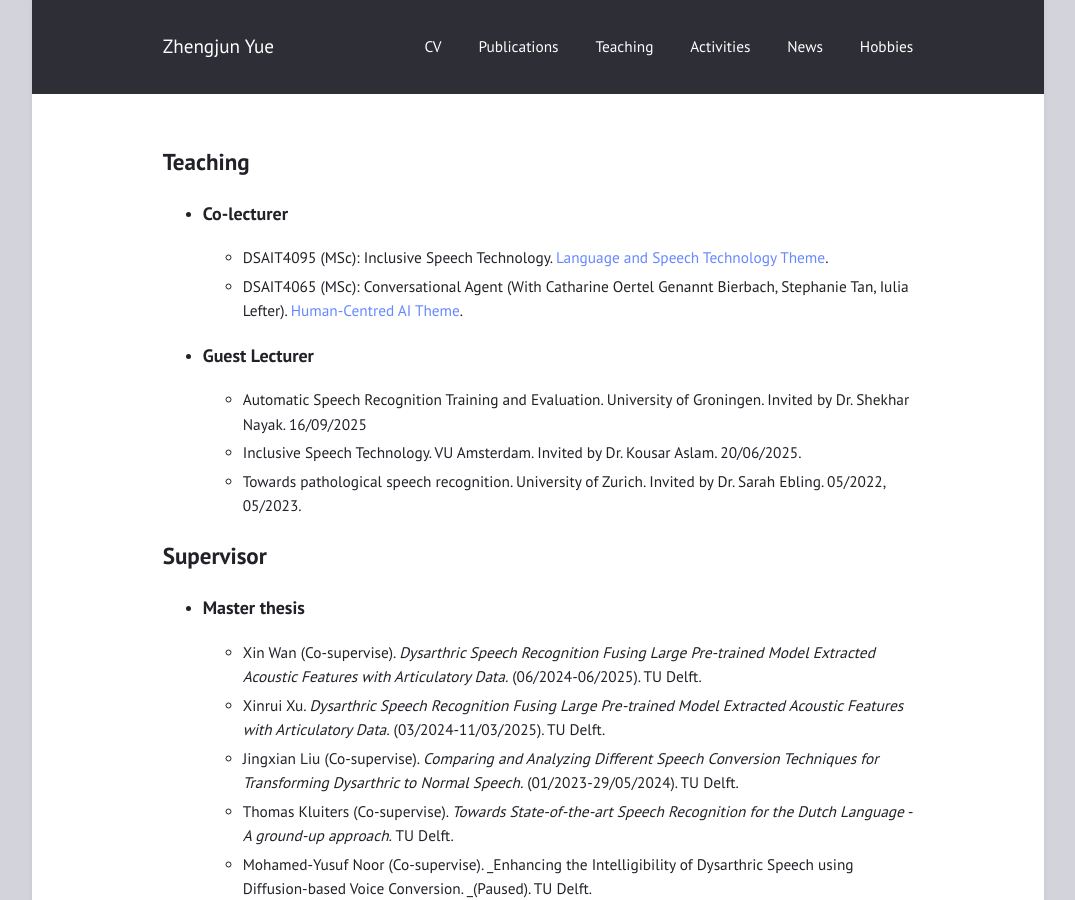
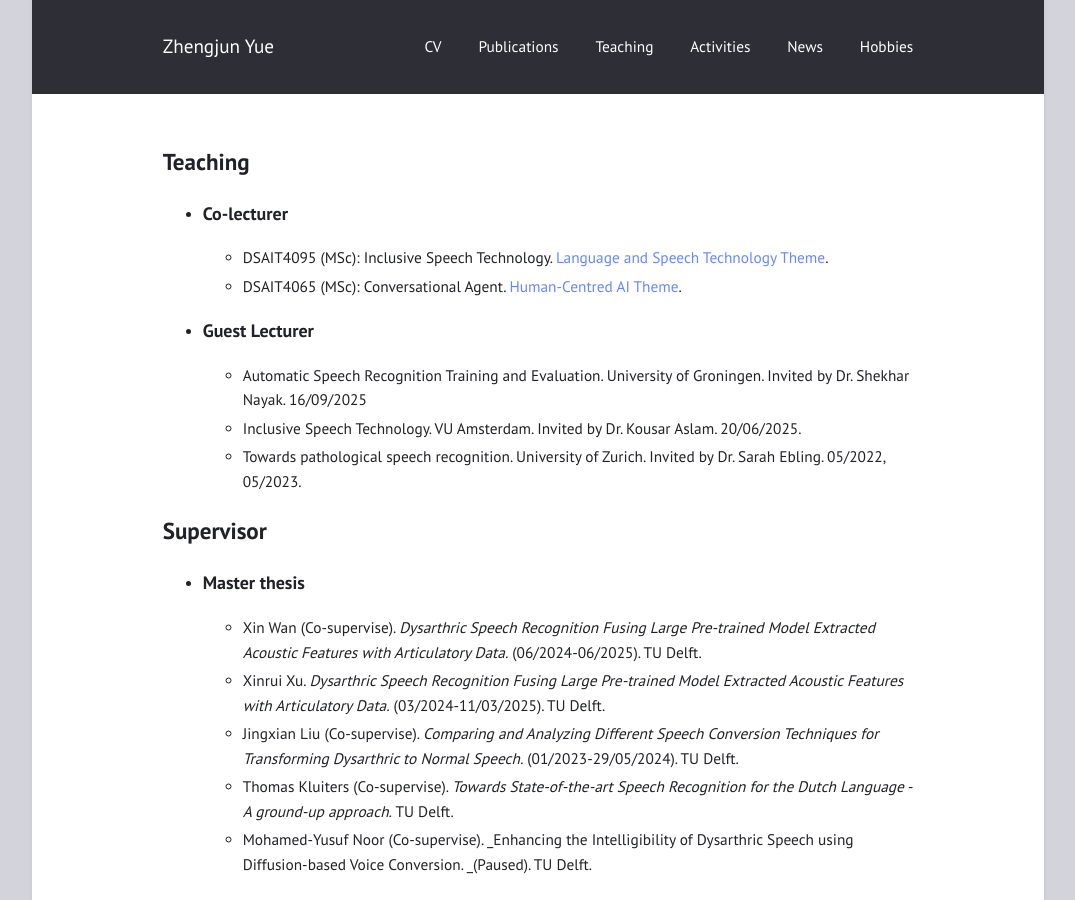
Before and after one commit to zhengjunyue/zhengjunyue.github.io, a Jekyll site: the page built from teaching.md, in a window 1280 px wide and 900 px high. Shown: the whole window, without its empty margins (102-1177 px from the left). Built offline with Jekyll 4.4.1, drawn with Linux system fonts in a browser that asks for light colours.

Commit message:
Update teaching.md

```diff
--- a/teaching.md
+++ b/teaching.md
@@ -7,7 +7,7 @@ title: ""
 
 * ### Co-lecturer ###
   - DSAIT4095 (MSc): Inclusive Speech Technology. [Language and Speech Technology Theme](https://www.tudelft.nl/onderwijs/opleidingen/masters/dsait/msc-data-science-and-artificial-intelligence-technology/programme/themes/language-and-speech-technology).
-  - DSAIT4065 (MSc): Conversational Agent (With Catharine Oertel Genannt Bierbach, Stephanie Tan, Iulia Lefter). [Human-Centred AI Theme](https://www.tudelft.nl/onderwijs/opleidingen/masters/dsait/msc-data-science-and-artificial-intelligence-technology/programme/themes/human-centred-ai).
+  - DSAIT4065 (MSc): Conversational Agent. [Human-Centred AI Theme](https://www.tudelft.nl/onderwijs/opleidingen/masters/dsait/msc-data-science-and-artificial-intelligence-technology/programme/themes/human-centred-ai).
 
 * ### Guest Lecturer ###
   - Automatic Speech Recognition Training and Evaluation. University of Groningen. Invited by Dr. Shekhar Nayak. 16/09/2025
```
